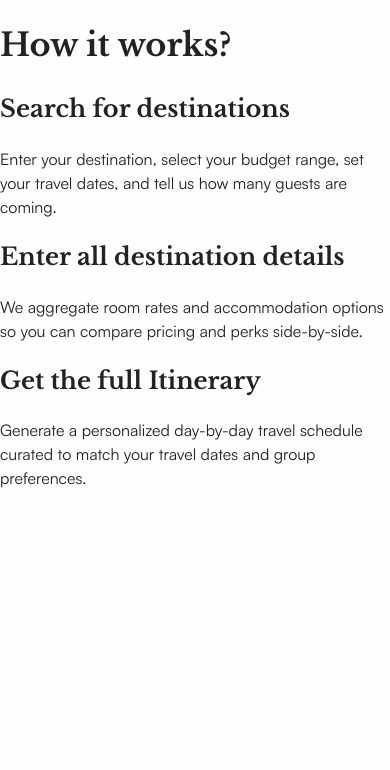
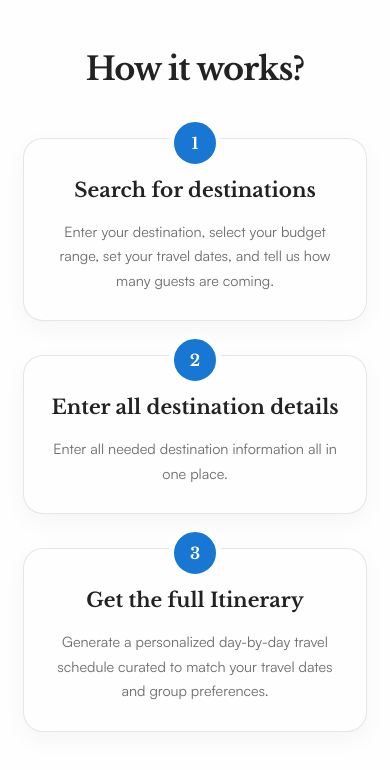
Before and after one commit to genoviakent12-rgb/Itineratrip, a plain HTML site: page itineratrip/app/html/pages/how_it_works.html in a window 390 px wide. Drawn offline with Linux system fonts and the light colour scheme.

Commit message:
update how it works screen

```diff
--- a/itineratrip/app/css/how_it_works_styles.css
+++ b/itineratrip/app/css/how_it_works_styles.css
@@ -0,0 +1,143 @@
+
+ /* main container */
+.how-it-works-container {
+  max-width: 1200px;
+  margin: 0 auto;
+  padding: 80px 5%;
+  text-align: center;
+}
+/* how it works */
+.title {
+  font-family: var(--font-display);
+  font-size: clamp(2.2rem, 5vw, 3.5rem);
+  font-weight: 700;
+  color: var(--ink);
+  margin: 0 0 18px;
+  letter-spacing: -1px;
+}
+.row {
+  display: grid;
+  grid-template-columns: repeat(3, 1fr);
+  gap: 28px;
+  margin-top: 55px;
+  counter-reset: step;
+}
+/* each cards */
+.container {
+  position: relative;
+  display: flex;
+  flex-direction: column;
+  justify-content: center;
+  align-items: center;
+  min-height: 250px;
+  padding: 48px 28px 35px;
+  border: 1px solid rgba(50, 50, 120, 0.12);
+  border-radius: 24px;
+  background: var(--paper);
+  box-shadow: 0 8px 25px rgba(34, 34, 35, 0.04);
+  transition: 0.25s ease;
+  counter-increment: step;
+}
+/* circle with number */
+.container::before {
+  content: counter(step);
+  position: absolute;
+  top: -22px;
+  left: 50%;
+  transform: translateX(-50%);
+  display: grid;
+  place-items: center;
+  width: 48px;
+  height: 48px;
+  border: 5px solid var(--paper);
+  border-radius: 50%;
+  background: var(--crimson);
+  color: var(--paper);
+  font-family: var(--font-display);
+  font-size: 1.1rem;
+  font-weight: 700;
+}
+.container:hover {
+  transform: translateY(-7px);
+  box-shadow: 0 16px 35px rgba(34, 34, 35, 0.09);
+}
+/* title on each cards */
+.heading {
+  font-family: var(--font-display);
+  font-size: 1.4rem;
+  font-weight: 700;
+  color: var(--ink);
+  margin: 0 0 16px;
+  line-height: 1.3;
+}
+.description {
+  max-width: 290px;
+  margin: 0;
+  color: var(--muted);
+  font-size: 0.97rem;
+  line-height: 1.8;
+}
+/* tablet */
+@media (max-width: 900px) {
+  .how-it-works-container {
+    padding: 65px 5%;
+  }
+  .row {
+    grid-template-columns: 1fr;
+    gap: 38px;
+    max-width: 600px;
+    margin: 50px auto 0;
+  }
+  .container {
+    min-height: 200px;
+  }
+  .description {
+    max-width: 440px;
+  }
+}
+/* on phone */
+@media (max-width: 560px) {
+  .how-it-works-container {
+    padding: 45px 6%;
+  }
+
+  .title {
+    font-size: 2rem;
+    margin-bottom: 0;
+  }
+
+  .title::after {
+    margin-top: 16px;
+  }
+  .row {
+    gap: 34px;
+    margin-top: 45px;
+  }
+  .container {
+    min-height: auto;
+    padding: 38px 22px 28px;
+    border-radius: 20px;
+  }
+  .container::before {
+    width: 42px;
+    height: 42px;
+    font-size: 1rem;
+  }
+  .heading {
+    font-size: 1.25rem;
+  }
+  .description {
+    font-size: 0.9rem;
+    line-height: 1.7;
+  }
+}
+/* respect reduced-motion preferences */
+@media (prefers-reduced-motion: reduce) {
+  .container {
+    transition: none;
+  }
+
+  .container:hover {
+    transform: none;
+  }
+}
--- a/itineratrip/app/html/pages/how_it_works.html
+++ b/itineratrip/app/html/pages/how_it_works.html
@@ -13,7 +13,7 @@
     <main class="how-it-works-container">
       <h1 class="title">How it works?</h1>
 
-      <div class="steps-row">
+      <div class="row">
         <!-- first card -->
         <article class="container">
           <h2 class="heading">Search for destinations</h2>
@@ -27,8 +27,7 @@
         <article class="container">
           <h2 class="heading">Enter all destination details</h2>
           <p class="description">
-            We aggregate room rates and accommodation options so you can compare
-            pricing and perks side-by-side.
+            Enter all needed destination information all in one place.
           </p>
         </article>
 
```
